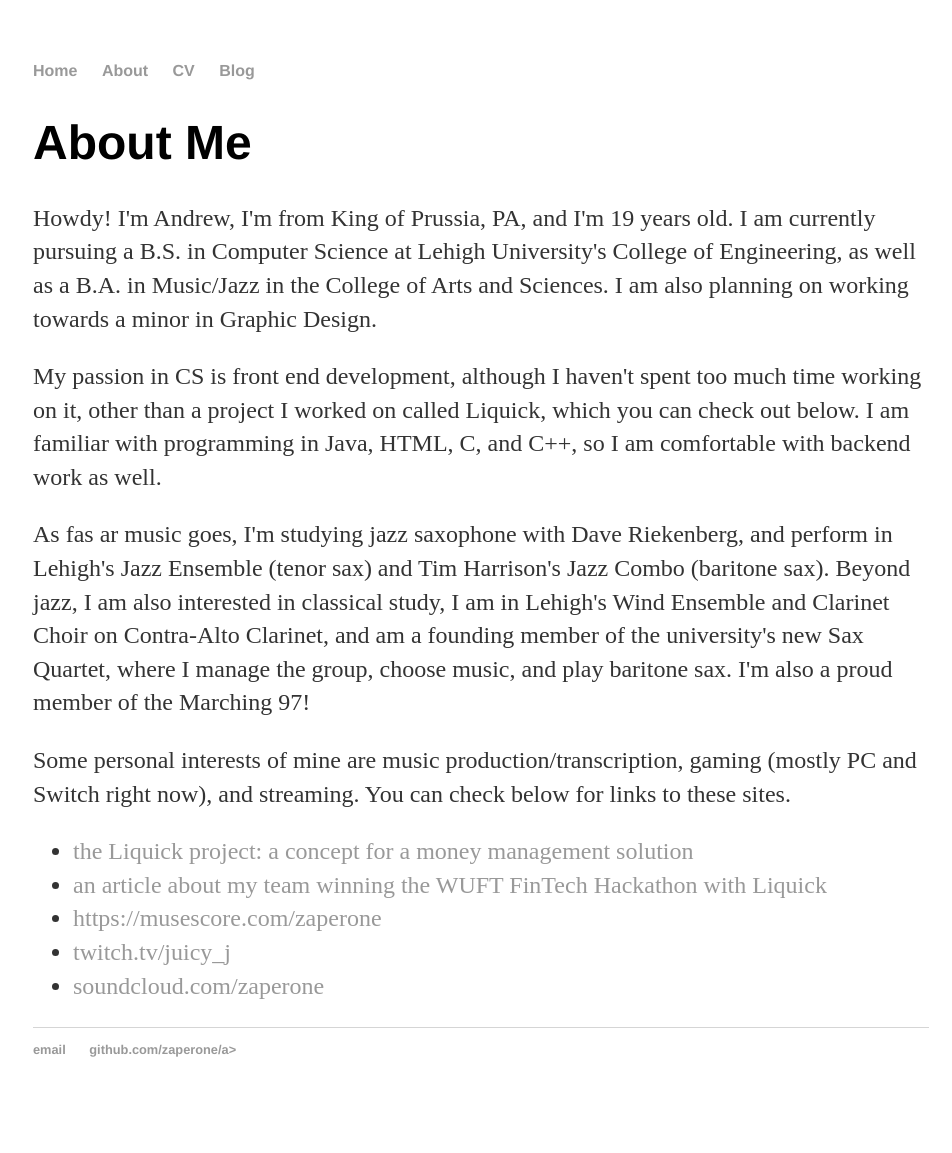
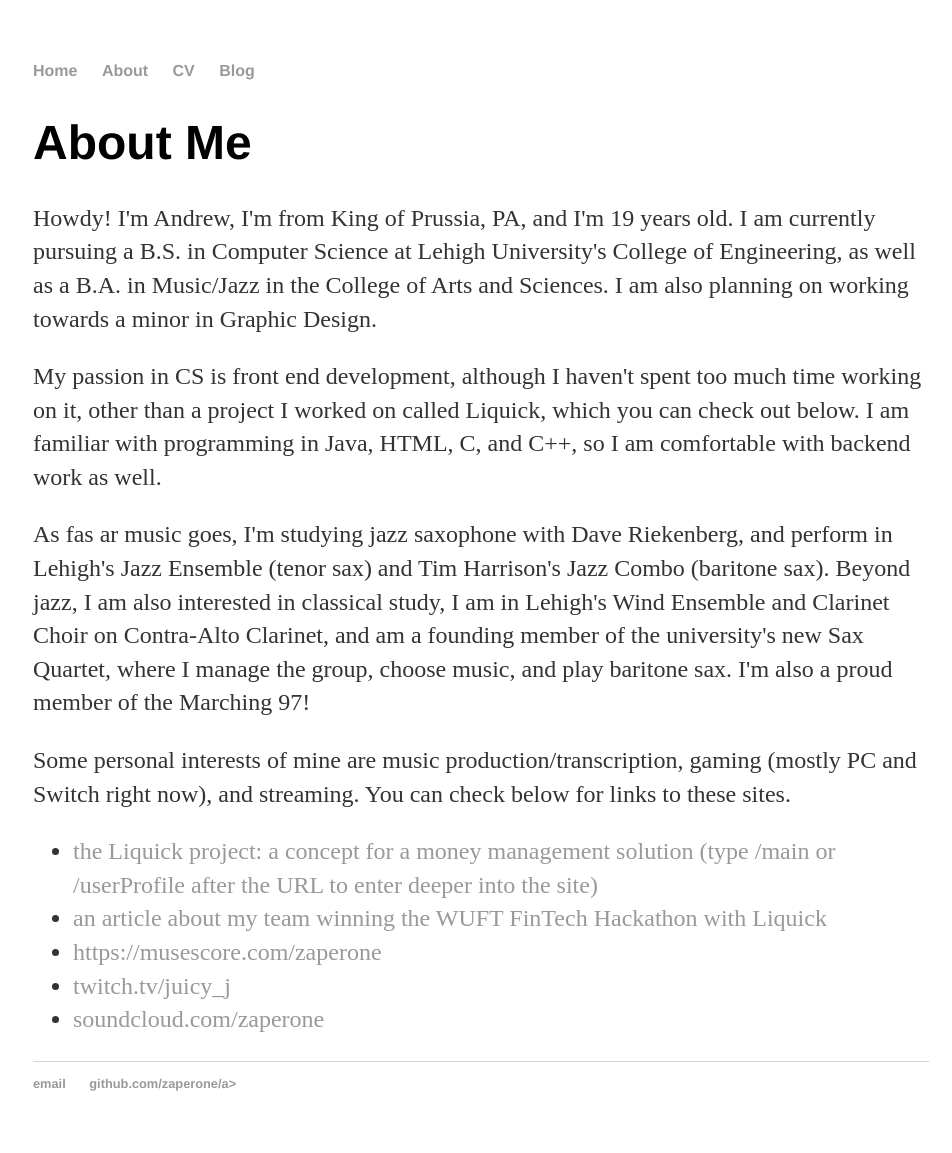
Before and after one commit to Zaperone/zaperone.github.io, a Jekyll site: the page built from about/index.html, in a window 1280 px wide. Shown: the whole page, without its empty margins (159-1111 px from the left). Built offline with Jekyll 4.4.1, drawn with Linux system fonts in a browser that asks for light colours; before the commit the page ends 1119 px from its top, so only the background shows below that.

Commit message:
main and userprofile

```diff
--- a/about/index.html
+++ b/about/index.html
@@ -11,7 +11,7 @@ title: About Andrew Johnson
 			<p>Some personal interests of mine are music production/transcription, gaming (mostly PC and Switch right now), and streaming. You can check below for links to these sites.</p>
 
 			<ul class="contacts">
-				<li><a href="https://liquick-wuft.herokuapp.com/main">the Liquick project: a concept for a money management solution</a></li>
+				<li><a href="https://liquick-wuft.herokuapp.com/main">the Liquick project: a concept for a money management solution (type /main or /userProfile after the URL to enter deeper into the site)</a></li>
 				<li><a href="https://thebrownandwhite.com/2018/02/14/lehigh-students-win-first-place-upenn-hackathon/">an article about my team winning the WUFT FinTech Hackathon with Liquick</a></li>
 				<li><a href="https://musescore.com/zaperone">https://musescore.com/zaperone</a></li>
 				<li><a href="https://www.twitch.tv/juicy_j">twitch.tv/juicy_j</a></li>
```
